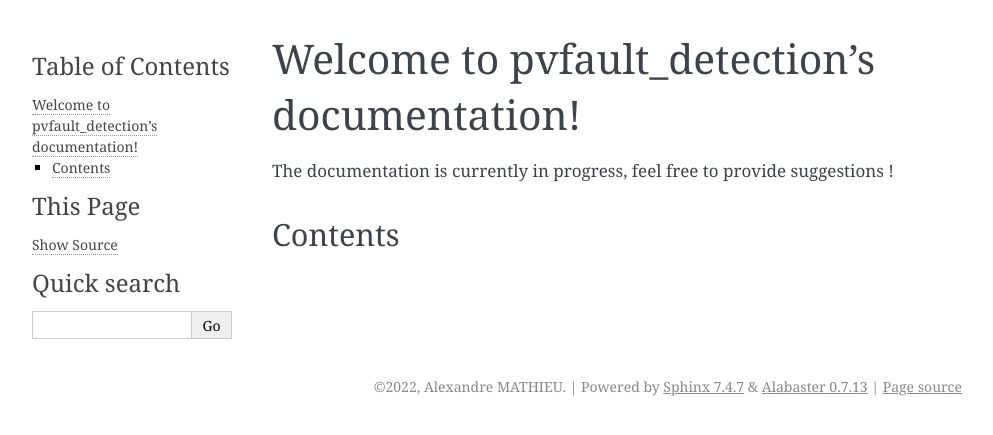
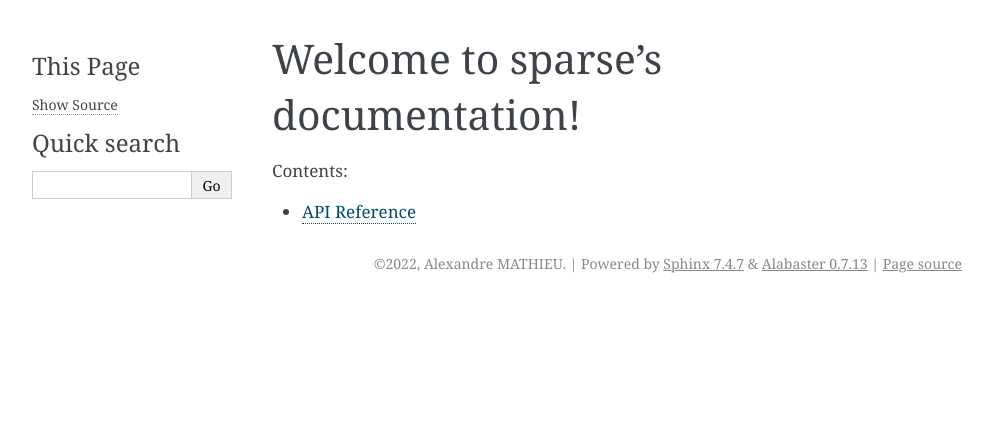
Before and after one commit to AlexandreHugoMathieu/pvfault_detection, a Sphinx documentation site: the page built from docs/source/index.rst, in a window 1280 px wide. Shown: the top 435 px of the page, without its empty margins (148-1141 px from the left). Built offline with Sphinx 7.4.7, drawn with Linux system fonts in a browser that asks for light colours.

```diff
--- a/docs/source/index.rst
+++ b/docs/source/index.rst
@@ -1,7 +1,8 @@
-Welcome to pvfault_detection's documentation!
-=============================================
+Welcome to sparse's documentation!
+==================================
 
-The documentation is currently in progress, feel free to provide suggestions !
+.. toctree::
+   :maxdepth: 2
+   :caption: Contents:
 
-Contents
---------
+   api
--- a/readthedocs.yml
+++ b/readthedocs.yml
@@ -11,5 +11,7 @@ sphinx:
 
 # Explicitly set the version of Python and its requirements
 python:
+  version: "3.10"
   install:
+    - method: pip
     - requirements: requirements.txt
```
Also changed, not shown: docs/api.rst (deleted, +0 -7 lines), docs/source/api.rst (added, +7 -0 lines).
